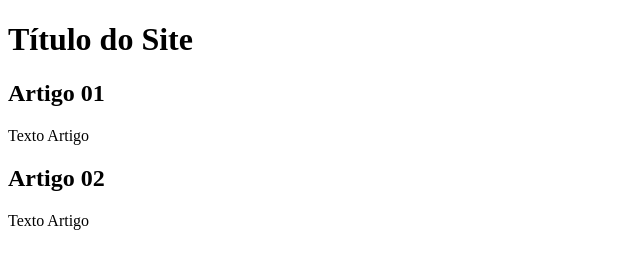
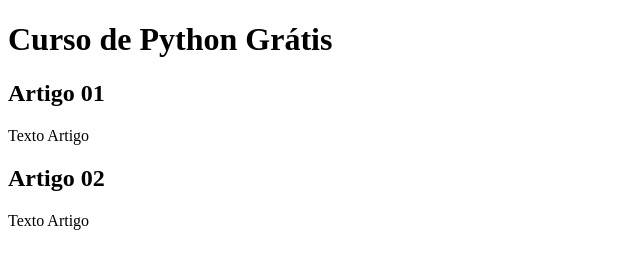
Before and after one commit to luiscolucci/projeto-git-html, a plain HTML site: page index.html in a window 1280 px wide. Shown: the whole page, without its empty margins (0-640 px from the left). Drawn offline with Linux system fonts and the light colour scheme.

Commit message:
index atualizada

```diff
--- a/index.html
+++ b/index.html
@@ -3,12 +3,12 @@
 <head>
     <meta charset="UTF-8">
     <meta name="viewport" content="width=device-width, initial-scale=1.0">
-    <title>Document</title>
+    <title>Titulo do Site</title>
 </head>
 <body>
     <main>
         <header>
-            <h1>Título do Site</h1>
+            <h1>Curso de Python Grátis</h1>
         </header>
         <article>
             <h2>Artigo 01</h2>
```
